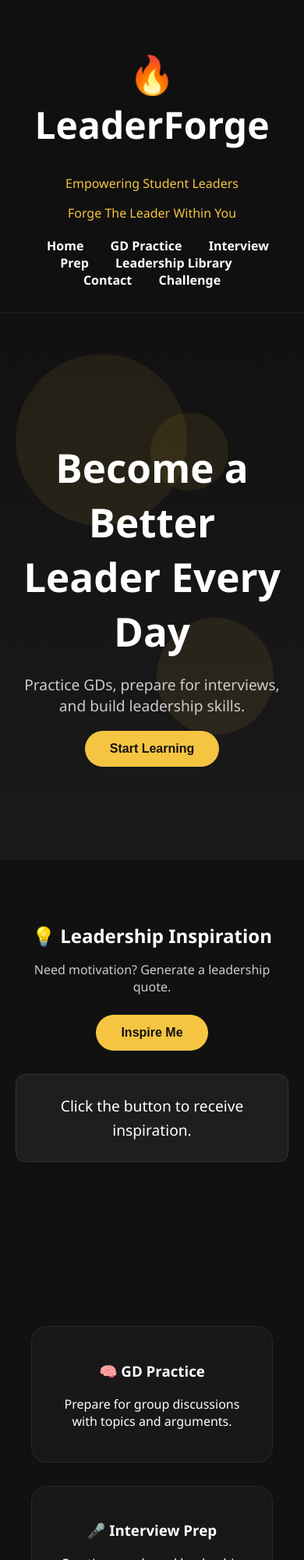
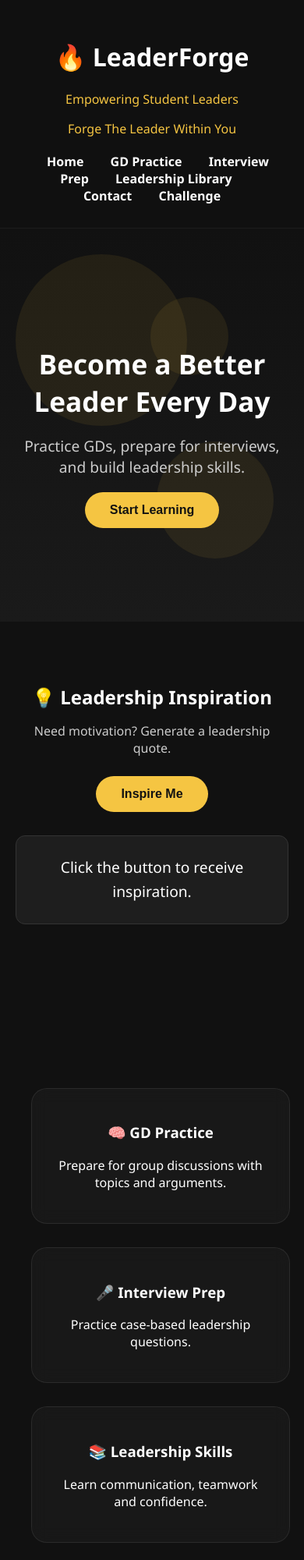
Before and after one commit to Aryantechdeo/Leaderforge, a plain HTML site: page index.html in a window 390 px wide. Shown: the top 2000 px of the page at 78% size. Drawn offline with Linux system fonts and the light colour scheme.

Commit message:
style.css

```diff
--- a/style.css
+++ b/style.css
@@ -583,3 +583,21 @@ header.scrolled{
 
     box-shadow:0 0 10px rgba(245,197,66,0.3);
 }
+
+
+
+
+@media (max-width: 768px) {
+    .features, .library-grid {
+        flex-direction: column;
+        align-items: center;
+    }
+
+    header h1 {
+        font-size: 2rem;
+    }
+
+    .hero h2 {
+        font-size: 2.2rem;
+    }
+}
```
